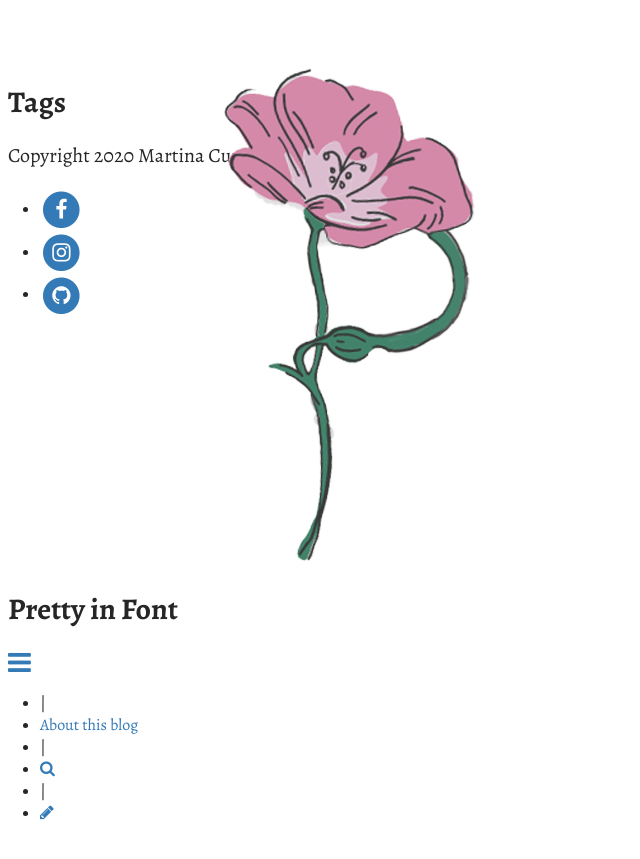
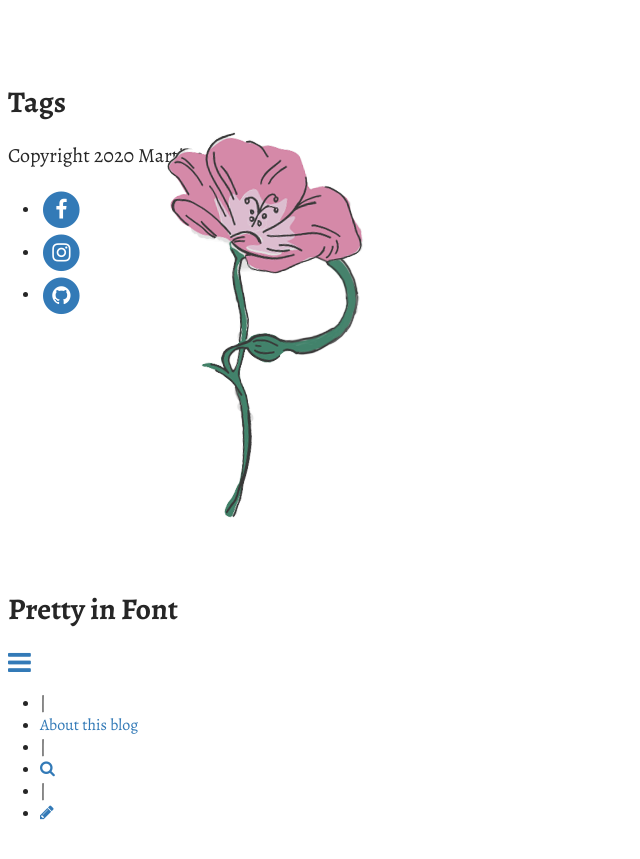
Before and after one commit to martinacurrenti/prettyinfont, a Jekyll site: the page built from pages/tags.md, in a window 1280 px wide. Shown: the top 859 px of the page, without its empty margins (0-640 px from the left). Built offline with Jekyll 4.4.1, drawn with Linux system fonts in a browser that asks for light colours; some web fonts are replaced.

Commit message:
Update Settings “general”

```diff
--- a/_data/settings.yml
+++ b/_data/settings.yml
@@ -4,7 +4,7 @@ header_text: ""
 footer_text: Copyright 2020 Martina Currenti
 header_feature_image: ../uploads/looksgood.png
 bannerheight: 10vmax
-logo: ../uploads/piango.png
+logo: ../uploads/eddai.png
 favicon: ../uploads/newicons-3-.png
 gridlayout: false
 fixednavbar: true
```
